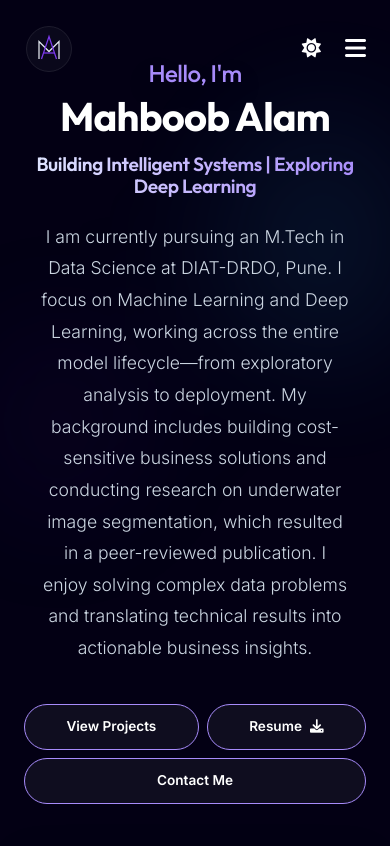
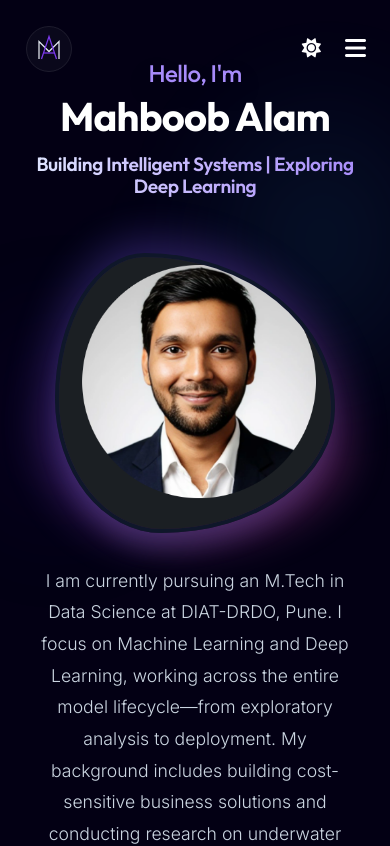
Before and after one commit to MahboobAlam0/portfolio, a React (Create React App) app: page / in a window 390 px wide. Shown: the top 846 px of the page. Built offline with nearby package versions, Linux system fonts and the light colour scheme.

Commit message:
Enhance: SEO tags and Navigation scrolling logic

```diff
--- a/public/index.html
+++ b/public/index.html
@@ -9,9 +9,19 @@
     <meta name="theme-color" content="#000000" />
     <meta
       name="description"
-      content="Web site created using create-react-app"
+      content="Mahboob Alam - Data Scientist & Machine Learning Engineer specializing in Deep Learning, Computer Vision, and AI-driven solutions."
     />
-    <link rel="apple-touch-icon" href="./logo.png" />
+    <meta name="keywords" content="Mahboob Alam, Data Science, Machine Learning, Deep Learning, Computer Vision, AI, Portfolio, Python, React" />
+    <meta name="author" content="Mahboob Alam" />
+
+    <!-- Open Graph / Facebook -->
+    <meta property="og:type" content="website" />
+    <meta property="og:url" content="https://mahboobalam.com/" />
+    <meta property="og:title" content="Mahboob Alam | Data Scientist & ML Engineer" />
+    <meta property="og:description" content="Portfolio of Mahboob Alam, specializing in Deep Learning, Computer Vision, and AI solutions." />
+    <meta property="og:image" content="%PUBLIC_URL%/logo.png" />
+
+    <link rel="apple-touch-icon" href="%PUBLIC_URL%/logo.png" />
     <!--
       manifest.json provides metadata used when your web app is installed on a
       user's mobile device or desktop. See https://developers.google.com/web/fundamentals/web-app-manifest/
@@ -26,7 +36,7 @@
       work correctly both with client-side routing and a non-root public URL.
       Learn how to configure a non-root public URL by running `npm run build`.
     -->
-    <title>Mahboob Alam</title>
+    <title>Mahboob Alam | Data Scientist & ML Engineer</title>
   </head>
   <body>
     <noscript>You need to enable JavaScript to run this app.</noscript>
--- a/src/components/About.js
+++ b/src/components/About.js
@@ -62,6 +62,15 @@ const About = () => {
                              <h3 className="gradient-subtitle">{fullText}</h3>
                         </motion.div>
 
+                        {/* Mobile-only profile image for interleaved layout */}
+                        <motion.div
+                            className="profile-image-mobile"
+                            variants={itemVariants}
+                        >
+                            <img src={profileImage} alt="Mahboob Alam" className="profile-mobile-img" />
+                            <div className="blob-mobile-bg"></div>
+                        </motion.div>
+
                         <motion.p variants={itemVariants} className="bio-text">
                             I am currently pursuing an M.Tech in Data Science at DIAT-DRDO, Pune. I focus on Machine Learning and Deep Learning, working across the entire model lifecycle—from exploratory analysis to deployment. My background includes building cost-sensitive business solutions and conducting research on underwater image segmentation, which resulted in a peer-reviewed publication. I enjoy solving complex data problems and translating technical results into actionable business insights.
                         </motion.p>
--- a/src/components/Education.js
+++ b/src/components/Education.js
@@ -1,7 +1,7 @@
 import React from "react";
 import { useTheme } from "../context/ThemeContext";
 import { motion } from "framer-motion";
-import ResumeCard from "./ResumeCard";
+
 import useScrollReveal, { containerVariants, itemVariants } from "../hooks/useScrollReveal";
 import "../styles/Education.css";
 
--- a/src/components/Footer.js
+++ b/src/components/Footer.js
@@ -6,7 +6,13 @@ const Footer = () => {
     const currentYear = new Date().getFullYear();
 
     return (
-        <footer className="footer-container" style={{ padding: '2rem', textAlign: 'center', borderTop: '1px solid var(--border-top)', background: 'var(--footer-bg)' }}>
+        <footer className="footer-container" style={{
+            padding: '2rem',
+            textAlign: 'center',
+            borderTop: '1px solid var(--glass-border)',
+            background: 'var(--primary-bg)',
+            marginTop: 'auto'
+        }}>
             <div className="copyright">
                 <p>Designed & Built by <a href="https://github.com/MahboobAlam0" target="_blank" rel="noopener noreferrer" style={{ color: 'inherit', textDecoration: 'none' }}><strong>Mahboob Alam <i className="fab fa-github"></i></strong></a></p>
                 <p style={{ fontSize: '0.8rem', marginTop: '0.5rem', opacity: 0.7 }}>
--- a/src/components/Header.js
+++ b/src/components/Header.js
@@ -32,6 +32,19 @@ const Header = () => {
         return isHome ? anchor : `/${anchor}`;
     };
 
+    const handleHomeClick = (e) => {
+        // Prevent default only if we are already on home to handle smooth scroll
+        if (location.pathname === '/') {
+            e.preventDefault();
+            window.scrollTo({ top: 0, behavior: 'smooth' });
+        }
+        setIsMenuOpen(false);
+    };
+
+    const handleSectionClick = () => {
+        setIsMenuOpen(false);
+    };
+
     return (
         <motion.header
             className={`header ${scrolled ? 'scrolled' : ''}`}
@@ -45,14 +58,14 @@ const Header = () => {
                     whileHover={{ scale: 1.05 }}
                     whileTap={{ scale: 0.95 }}
                 >
-                    <Link to="/" style={{ display: 'flex', alignItems: 'center', textDecoration: 'none' }}>
+                    <Link to="/" onClick={handleHomeClick} style={{ display: 'flex', alignItems: 'center', textDecoration: 'none' }}>
                         <Logo size={50} />
                     </Link>
                 </motion.div>
 
                 <nav className="nav-desktop">
                     <ul className="nav-links">
-                        <li><Link to="/">Home</Link></li>
+                        <li><Link to="/" onClick={handleHomeClick}>Home</Link></li>
                         <li><a href={getLink('#skills')}>Skills</a></li>
                         <li><a href={getLink('#projects')}>Projects</a></li>
                         <li><Link to="/blog">Blog</Link></li>
@@ -89,19 +102,19 @@ const Header = () => {
                         transition={{ duration: 0.3 }}
                     >
                         <ul className="mobile-nav-links">
-                            <motion.li whileHover={{ x: 10 }} onClick={() => setIsMenuOpen(false)}>
+                            <motion.li whileHover={{ x: 10 }} onClick={handleHomeClick}>
                                 <Link to="/">Home</Link>
                             </motion.li>
-                            <motion.li whileHover={{ x: 10 }} onClick={() => setIsMenuOpen(false)}>
+                            <motion.li whileHover={{ x: 10 }} onClick={handleSectionClick}>
                                 <a href={getLink('#skills')}>Skills</a>
                             </motion.li>
-                            <motion.li whileHover={{ x: 10 }} onClick={() => setIsMenuOpen(false)}>
+                            <motion.li whileHover={{ x: 10 }} onClick={handleSectionClick}>
                                 <a href={getLink('#projects')}>Projects</a>
                             </motion.li>
                             <motion.li whileHover={{ x: 10 }} onClick={() => setIsMenuOpen(false)}>
                                 <Link to="/blog">Blog</Link>
                             </motion.li>
-                            <motion.li whileHover={{ x: 10 }} onClick={() => setIsMenuOpen(false)}>
+                            <motion.li whileHover={{ x: 10 }} onClick={handleSectionClick}>
                                 <a href={getLink('#contact')}>Contact</a>
                             </motion.li>
                         </ul>
--- a/src/styles/About.css
+++ b/src/styles/About.css
@@ -178,19 +178,65 @@
   color: var(--text-secondary);
 }
 
+/* Mobile specific image styles */
+.profile-image-mobile {
+  display: none;
+  /* Hidden by default */
+  position: relative;
+  width: 280px;
+  height: 280px;
+  margin: 2rem auto;
+}
+
+.profile-mobile-img {
+  width: 100%;
+  height: 100%;
+  object-fit: cover;
+  border-radius: 30% 70% 70% 30% / 30% 30% 70% 70%;
+  box-shadow: var(--shadow-lg);
+  border: 4px solid var(--secondary-bg);
+  animation: morph 8s ease-in-out infinite;
+  position: relative;
+  z-index: 2;
+}
+
+.blob-mobile-bg {
+  position: absolute;
+  top: 50%;
+  left: 50%;
+  transform: translate(-50%, -50%);
+  width: 110%;
+  height: 110%;
+  background: var(--gradient-primary);
+  border-radius: 30% 70% 70% 30% / 30% 30% 70% 70%;
+  animation: morph 8s ease-in-out infinite 1s;
+  opacity: 0.3;
+  z-index: 1;
+  filter: blur(20px);
+}
+
 /* Responsive */
 @media (max-width: 968px) {
   .about {
     padding-top: 60px;
     min-height: auto;
-    /* Allow content to dictate height on mobile to prevent huge gaps */
     padding-bottom: 60px;
   }
 
   .hero-content {
-    flex-direction: column-reverse;
+    display: block;
+    /* Remove flex to allow standard flow */
     text-align: center;
-    gap: 3rem;
+  }
+
+  /* Hide the desktop side-by-side image */
+  .profile-section {
+    display: none;
+  }
+
+  /* Show the interleaved mobile image */
+  .profile-image-mobile {
+    display: block;
   }
 
   .text-section {
```
